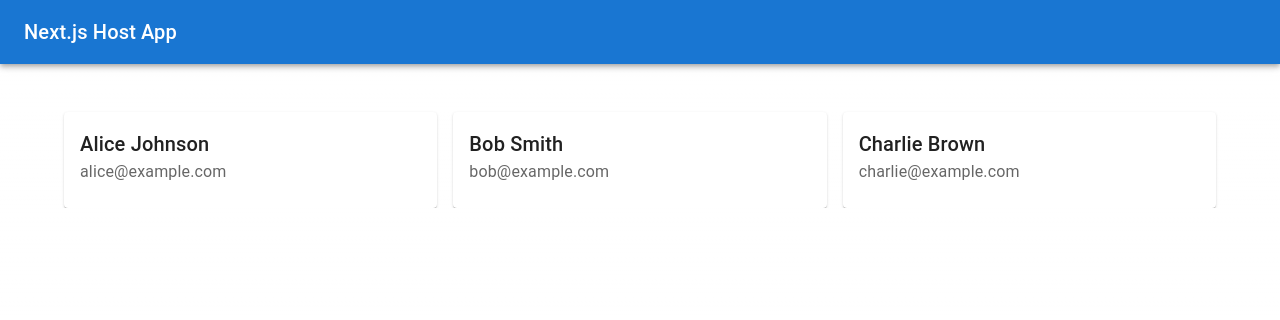
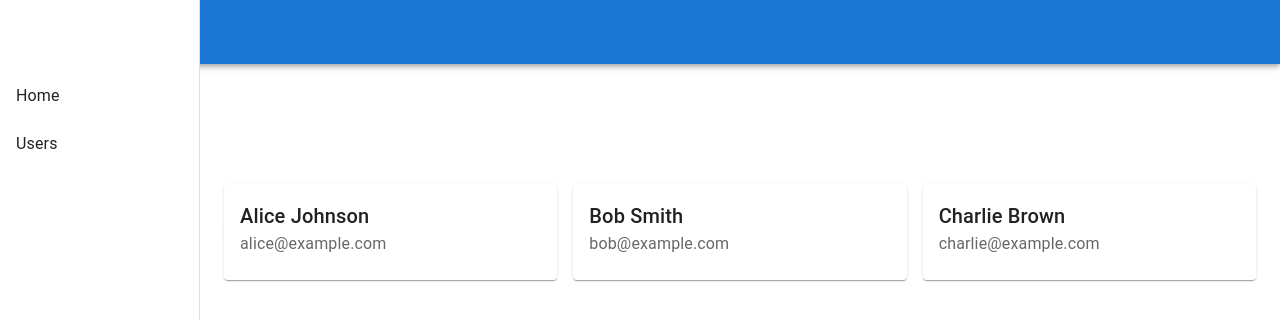
Before and after one commit to ananthan-swivel/next-js-host-app, a Next.js app: page /users in a window 1280 px wide. Shown: the top 320 px of the page. Built offline with nearby package versions, Linux system fonts and the light colour scheme.

Commit message:
feat: enhance layout with sidebar navigation and improved structure

```diff
--- a/src/app/layout.tsx
+++ b/src/app/layout.tsx
@@ -1,19 +1,30 @@
-import './globals.css'
-import type { Metadata } from 'next'
-import { Inter } from 'next/font/google'
-import { AppBar, Toolbar, Typography, Container, CssBaseline } from '@mui/material';
+import "./globals.css";
+import type { Metadata } from "next";
+import { Inter } from "next/font/google";
+import {
+  AppBar,
+  Toolbar,
+  Typography,
+  Container,
+  CssBaseline,
+  Drawer,
+  List,
+  ListItem,
+  ListItemText,
+  Box,
+} from "@mui/material";
 
-const inter = Inter({ subsets: ['latin'] })
+const inter = Inter({ subsets: ["latin"] });
 
 export const metadata: Metadata = {
-  title: 'Create Next App',
-  description: 'Generated by create next app',
-}
+  title: "Create Next App",
+  description: "Generated by create next app",
+};
 
 export default function RootLayout({
   children,
 }: {
-  children: React.ReactNode
+  children: React.ReactNode;
 }) {
   return (
     <html lang="en">
@@ -24,13 +35,36 @@ export default function RootLayout({
             <Typography variant="h6" component="div" sx={{ flexGrow: 1 }}>
               Next.js Host App
             </Typography>
-            {/* Add more nav items here if needed */}
           </Toolbar>
         </AppBar>
-        <Container maxWidth="lg" sx={{ mt: 4 }}>
-          {children}
-        </Container>
+        <Box sx={{ display: "flex" }}>
+          <Drawer
+            variant="permanent"
+            sx={{
+              width: 200,
+              flexShrink: 0,
+              [`& .MuiDrawer-paper`]: { width: 200, boxSizing: "border-box" },
+            }}
+          >
+            <Toolbar />
+            <Box sx={{ overflow: "auto" }}>
+              <List>
+                <ListItem button component="a" href="/">
+                  <ListItemText primary="Home" />
+                </ListItem>
+                <ListItem button component="a" href="/user">
+                  <ListItemText primary="Users" />
+                </ListItem>
+                {/* Add more sidebar links here */}
+              </List>
+            </Box>
+          </Drawer>
+          <Box component="main" sx={{ flexGrow: 1, p: 3 }}>
+            <Toolbar />
+            {children}
+          </Box>
+        </Box>
       </body>
     </html>
-  )
+  );
 }
```
